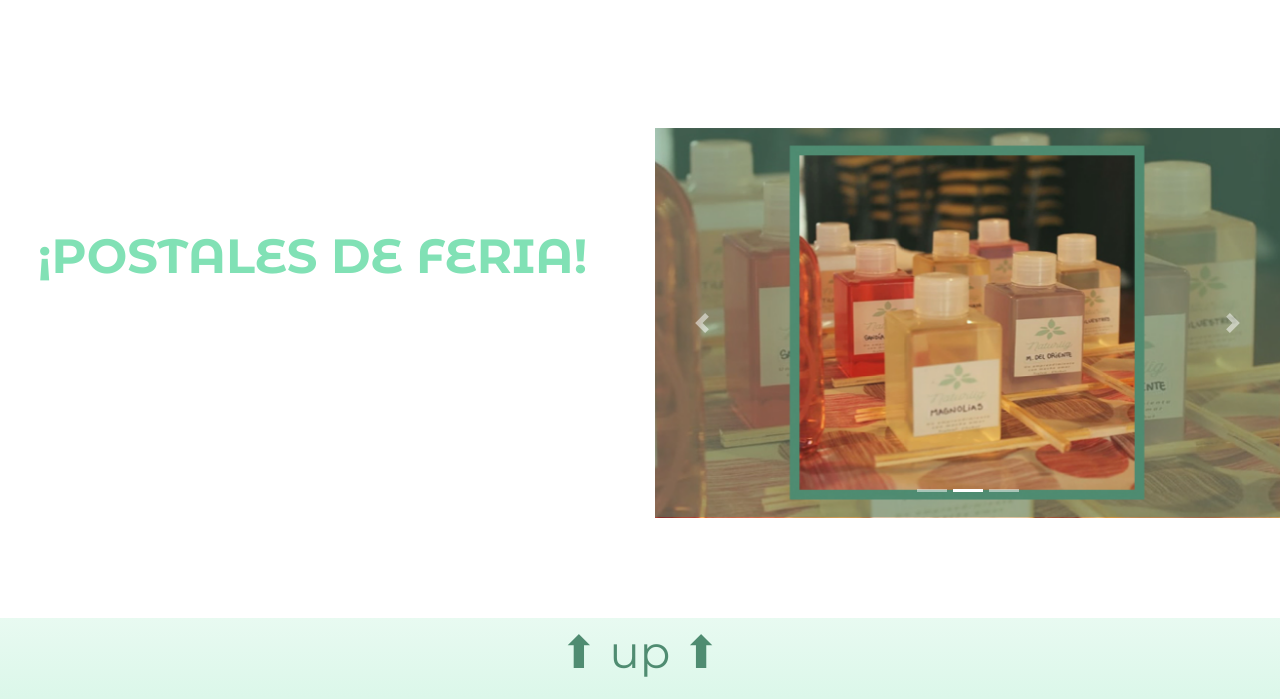
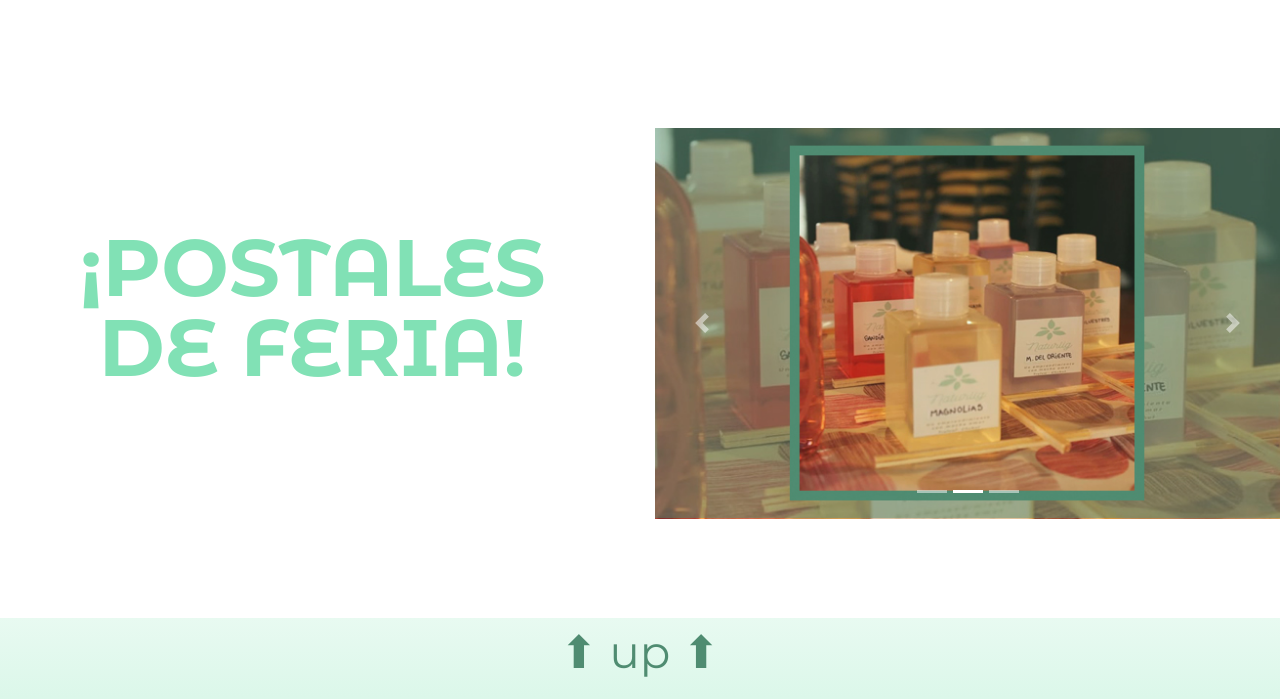
Before and after one commit to NattRem/Naturlig, a website: page pages/novedades.html in a window 1280 px wide. Shown: the part 800-1499 px from the top of the page. Drawn offline with nearby package versions, Linux system fonts and the light colour scheme.

Commit message:
modifique sección postales de page novedades

```diff
--- a/assets/scss/_infoNov.scss
+++ b/assets/scss/_infoNov.scss
@@ -0,0 +1,11 @@
+.Postales--Type{
+	font-family: 'Montserrat Alternates', sans-serif;
+    font-weight: 500;
+    text-align: center;
+    line-height: 1;
+	color: $logo;
+	font-size: 3.5rem;
+    @media only screen and (min-width: 1200px){
+    	font-size: 5rem;
+    }
+}
--- a/pages/novedades.html
+++ b/pages/novedades.html
@@ -75,10 +75,10 @@
         <!--POSTALES-->
     <div class="container-fluid paddingTB paddingLR overflow-hidden">
       <div class="row paddingTB">
-        <div class="col-lg-6 col-xs-12 Destacados--tipograf paddingTB destacados" data-aos="flip-right">
-          <h3 class="paddingTB"><b>¡POSTALES DE FERIA!</b></h3>
+        <div class="col-lg-6 col-xs-12 paddingTB overflow-hidden" data-aos="flip-right">
+          <h3 class="paddingTB Postales--Type overflow-hidden"><b>¡POSTALES<br> DE FERIA!</b></h3>
         </div>
-        <div class="col-lg-6 col-xs-12">
+        <div class="col-lg-6 col-xs-12" data-aos="flip-left">
           <div id="carouselExampleIndicators" class="carousel slide" data-ride="carousel">
             <ol class="carousel-indicators">
               <li data-target="#carouselExampleIndicators" data-slide-to="0" class="active"></li>
@@ -111,7 +111,7 @@
 
 
 <!--FOOTER-->
-    <div class="container-fluid BGgradient">
+    <div class="container-fluid BGgradient overflow-hidden">
       <div class="row container-fluid">
         <div class="col-lg-12 col-xs-12 d-flex justify-content-center footer__Up">
           <a href="#logo"><p> ⬆ up ⬆</p></a>
```
Also changed, not shown: assets/css/estilos.css.
